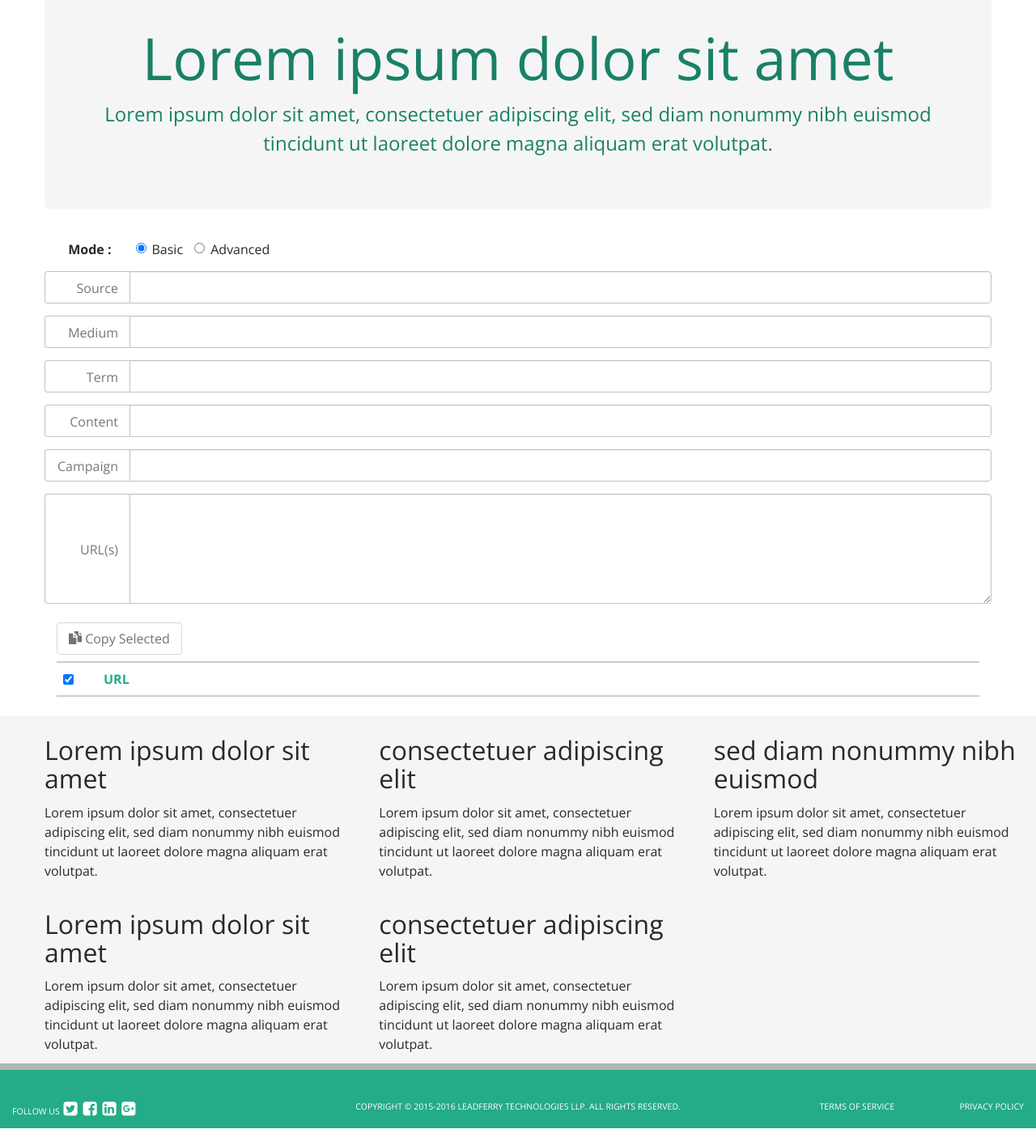
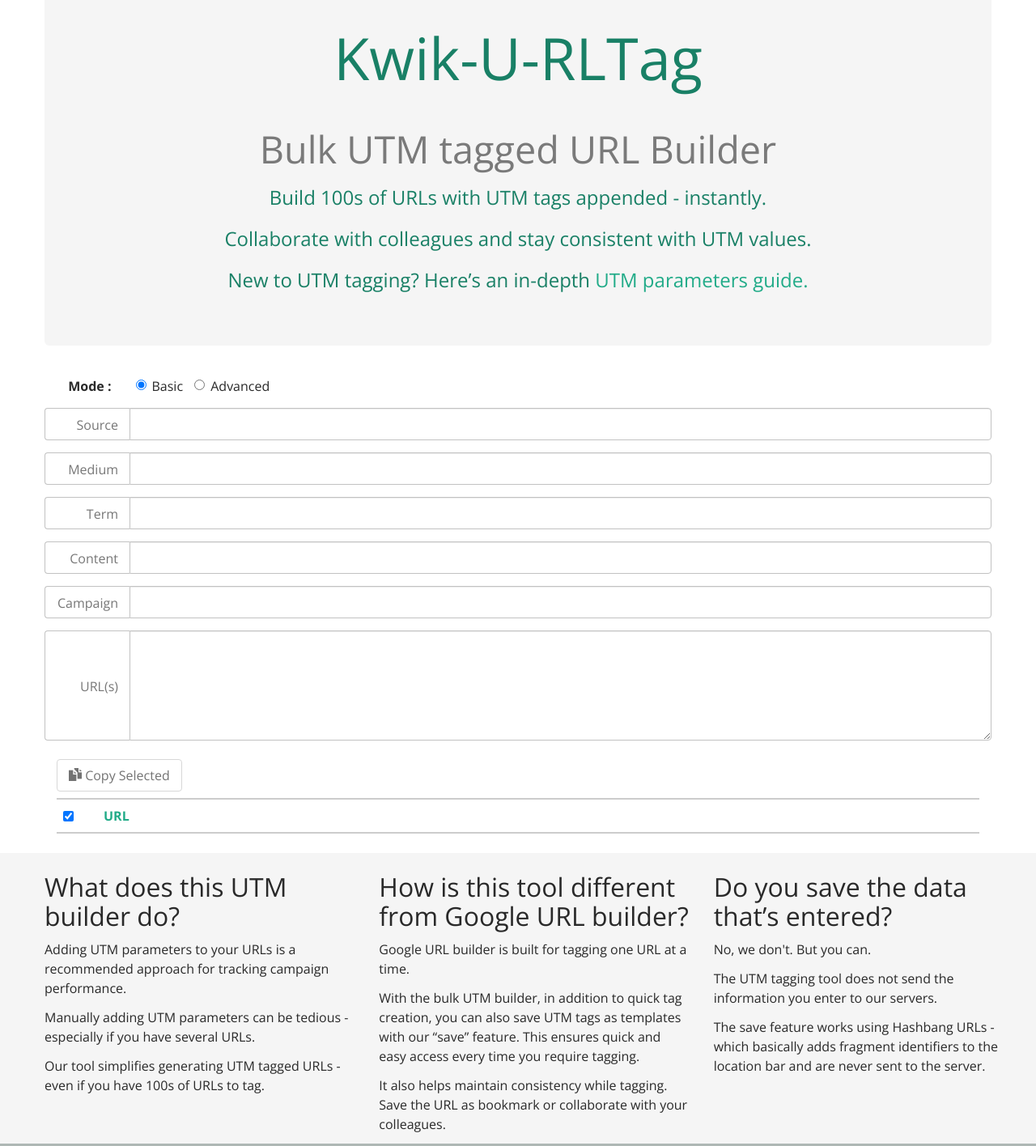
Before and after one commit to leadferry/kwik-u-rltag, a website: page index.html in a window 1280 px wide. Shown: the part 120-1536 px from the top of the page at 81% size. Before the commit the page ends 1514 px from the top, so only its background shows below. Drawn offline with nearby package versions, Linux system fonts and the light colour scheme.

Commit message:
Replace 'lorem ipsum dolor' with acutal text

```diff
--- a/index.html
+++ b/index.html
@@ -4,6 +4,8 @@
 		<meta charset="utf-8">
 		<meta http-equiv="X-UA-Compatible" content="IE=edge">
 		<meta name="viewport" content="width=device-width, initial-scale=1">
+		<meta name="title" content="LeadFerry Kwik-U-RLTag | Bulk UTM tagged URL Builder | Automate UTM Parameter Tagging">
+		<meta name="description" content="Use this free UTM builder to build 100s of tagged URLs instantly. Save UTM parameter values as templates and collaborate with colleagues.">
 		<link href='https://fonts.googleapis.com/css?family=Open+Sans:300,400,600,700,800' rel='stylesheet' type='text/css'>
 		<link href="https://maxcdn.bootstrapcdn.com/font-awesome/4.5.0/css/font-awesome.min.css" rel="stylesheet">
 		<link href="bootstrap.min.css" rel="stylesheet">
@@ -13,7 +15,7 @@
 		<script src="https://ajax.googleapis.com/ajax/libs/angularjs/1.4.8/angular.min.js"></script>
 		<script src="https://cdnjs.cloudflare.com/ajax/libs/lz-string/1.4.4/lz-string.min.js"></script>
 		<script src="kwik-u-rltag.js"></script>
-		<title>Kwik-U-RLTag</title>
+		<title>LeadFerry Kwik-U-RLTag | Bulk UTM tagged URL Builder</title>
 	</head>
 	<body ng-controller="URLTagCtrl">
 		<nav class="navbar navbar-default navbar-fixed-top">
@@ -54,7 +56,7 @@
 					</div>
 					<div class="modal-body">
 						<div class="row">
-							<div class="col-sm-8 col-xs-12 text-center">Your location bar has been updated. Please bookmark this location to save the changes.</div>
+							<div class="col-sm-8 col-xs-12 text-center">Your location bar has been updated. Please bookmark this location to retrieve the UTM tags and/or URLs you entered.</div>
 							<div class="col-sm-4 col-xs-12"><a type="button" ng-click="addBookmark()" class="btn btn-primary col-xs-12" rel="sidebar" title="LeadFerry Kwik-U-RLTag" ng-href="{{bookmarkURL()}}"><span class="glyphicon glyphicon-bookmark"></span>&nbsp;Bookmark</a></div>
 						</div>
 						<div class="row">
@@ -77,8 +79,11 @@
 		<div class="container">
 			<div class="row">
 				<div class="jumbotron text-center">
-					<h1>Lorem ipsum dolor sit amet</h1>
-					<p>Lorem ipsum dolor sit amet, consectetuer adipiscing elit, sed diam nonummy nibh euismod tincidunt ut laoreet dolore magna aliquam erat volutpat.</p>
+					<h1>Kwik-U-RLTag</h1>
+					<h1><small>Bulk UTM tagged URL Builder</small></h1>
+					<p>Build 100s of URLs with UTM tags appended - instantly.</p>
+					<p>Collaborate with colleagues and stay consistent with UTM values.</p>
+					<p>New to UTM tagging? Here’s an in-depth <a href="https://leadferry.com/blog/utm-parameters/" target="_blank">UTM parameters guide.</a></p>
 				</div>
 			</div>
 			<form class="form-horizontal">
@@ -282,20 +287,20 @@
 		</div>
 		<div class="container-fluid">
 			<ul class="row faq" ng-init="docs = [
-				{header: 'Lorem ipsum dolor sit amet', paragraphs: [
-					'Lorem ipsum dolor sit amet, consectetuer adipiscing elit, sed diam nonummy nibh euismod tincidunt ut laoreet dolore magna aliquam erat volutpat.'
+				{header: 'What does this UTM builder do?', paragraphs: [
+					'Adding UTM parameters to your URLs is a recommended approach for tracking campaign performance.',
+					'Manually adding UTM parameters can be tedious - especially if you have several URLs.',
+					'Our tool simplifies generating UTM tagged URLs - even if you have 100s of URLs to tag.'
 				]},
-				{header: 'consectetuer adipiscing elit', paragraphs: [
-					'Lorem ipsum dolor sit amet, consectetuer adipiscing elit, sed diam nonummy nibh euismod tincidunt ut laoreet dolore magna aliquam erat volutpat.'
+				{header: 'How is this tool different from Google URL builder?', paragraphs: [
+					'Google URL builder is built for tagging one URL at a time.',
+					'With the bulk UTM builder, in addition to quick tag creation, you can also save UTM tags as templates with our “save” feature. This ensures quick and easy access every time you require tagging.',
+					'It also helps maintain consistency while tagging. Save the URL as bookmark or collaborate with your colleagues.'
 				]},
-				{header: 'sed diam nonummy nibh euismod', paragraphs: [
-					'Lorem ipsum dolor sit amet, consectetuer adipiscing elit, sed diam nonummy nibh euismod tincidunt ut laoreet dolore magna aliquam erat volutpat.'
-				]},
-				{header: 'Lorem ipsum dolor sit amet', paragraphs: [
-					'Lorem ipsum dolor sit amet, consectetuer adipiscing elit, sed diam nonummy nibh euismod tincidunt ut laoreet dolore magna aliquam erat volutpat.'
-				]},
-				{header: 'consectetuer adipiscing elit', paragraphs: [
-					'Lorem ipsum dolor sit amet, consectetuer adipiscing elit, sed diam nonummy nibh euismod tincidunt ut laoreet dolore magna aliquam erat volutpat.'
+				{header: 'Do you save the data that’s entered?', paragraphs: [
+					'No, we don\'t. But you can.',
+					'The UTM tagging tool does not send the information you enter to our servers.',
+					'The save feature works using Hashbang URLs - which basically adds fragment identifiers to the location bar and are never sent to the server.'
 				]}
 			]">
 				<li class="col-md-4 col-sm-6 col-xs-12 pull-left" ng-repeat="doc in docs">
```
